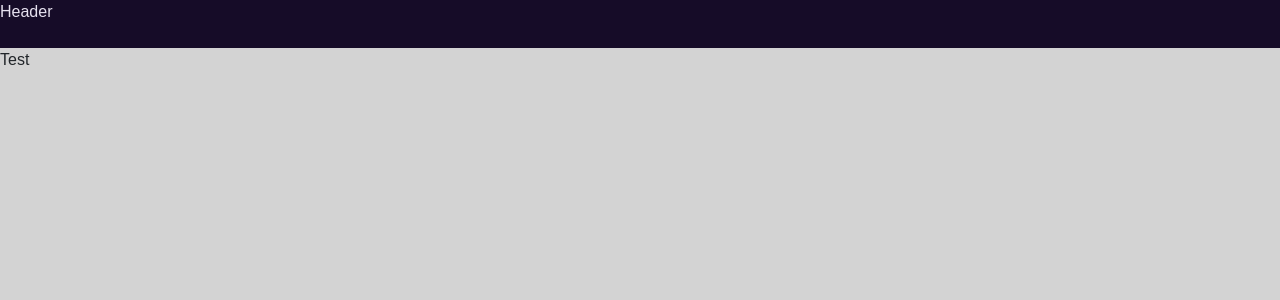
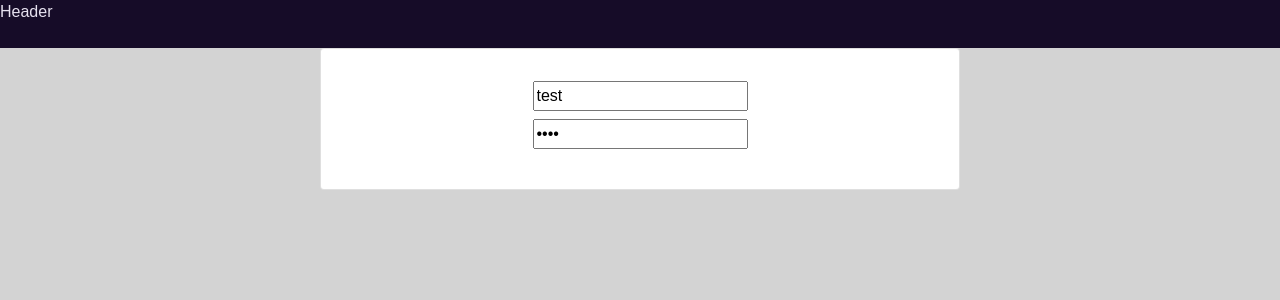
Before and after one commit to greg-harrison/react-flashcards, a React (Create React App) app in the folder react-flashcards/: page /login in a window 1280 px wide. Shown: the top 300 px of the page. Built offline with nearby package versions, Linux system fonts and the light colour scheme.

Commit message:
basic form added for login

```diff
--- a/react-flashcards/src/App.js
+++ b/react-flashcards/src/App.js
@@ -11,6 +11,7 @@ class App extends Component {
     console.log('mounted');
     // Set the initial data from Redux here
     // At some point we need to check the MatchPath to set 'active' on the header items
+    console.log('this.props', this.props);
   }
 
   render() {
--- a/react-flashcards/src/components/user/login/index.js
+++ b/react-flashcards/src/components/user/login/index.js
@@ -3,6 +3,19 @@ import React, { Component } from 'react';
 
 export default class Login extends Component {
   render() {
-    return (<div>Test</div>)
+    return (
+      <div className="justify-content-center m-0 p-0 text-center">
+        <div className="card col-md-6">
+          <form>
+            <label class="d-block">
+              <input value={'test'} placeholder="email" />
+            </label>
+            <label class="d-block">
+              <input value={'pass'} placeholder="password" type="password" />
+            </label>
+          </form>
+        </div>
+      </div>
+    )
   }
 }
```
